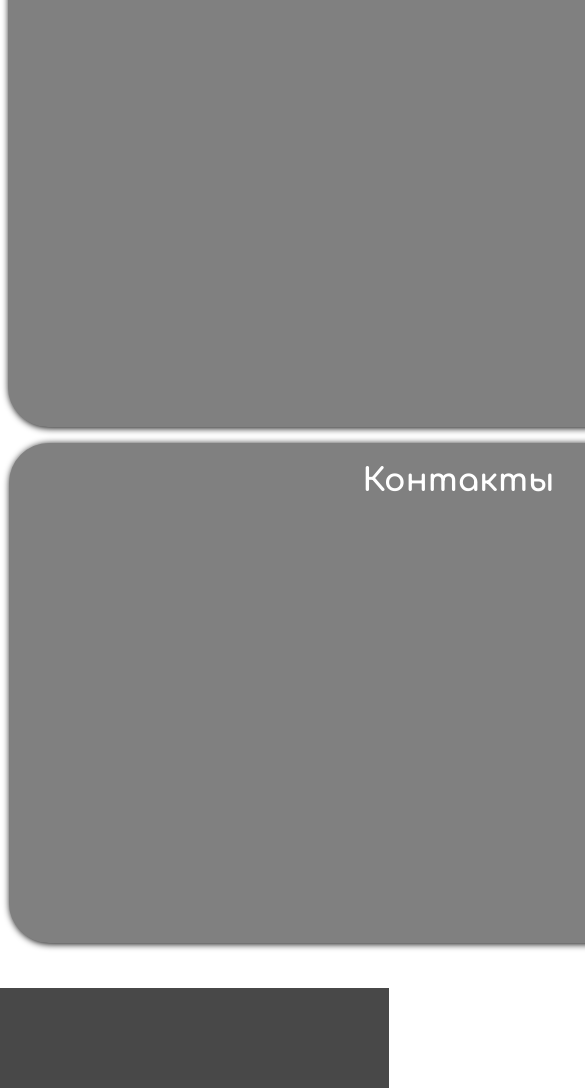
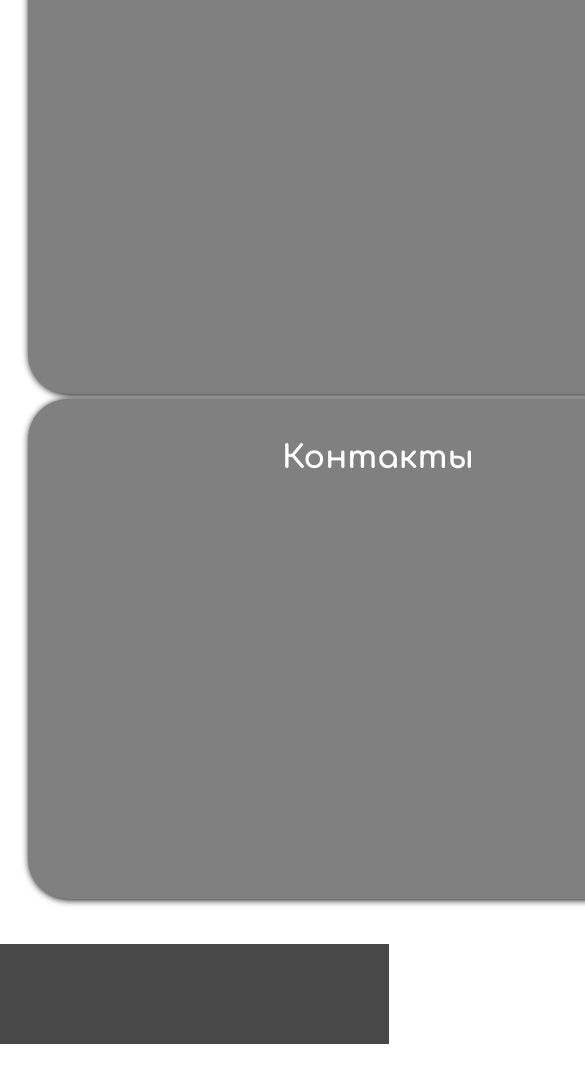
Before and after one commit to nikpro990/HTML_first_project, a plain HTML site: page landing.html in a window 390 px wide. Shown: the part 676-1764 px from the top of the page, 585 px wide, since content can reach past the window. After the commit the page ends 1720 px from the top, so only its background shows below. Drawn offline with Linux system fonts and the light colour scheme.

Commit message:
Update landing.html

```diff
--- a/landing.html
+++ b/landing.html
@@ -96,7 +96,17 @@
 
     @media(max-width: 768px){
       .information-2{
-        left: 0px;
+        display: flex;
+        width: 700px;
+        left: 20px;
+        justify-content: center;
+      }
+      .information-1{
+        display: flex;
+        margin-top: 10px;
+        width: 700px;
+        left: 20px;
+        justify-content: center;
       }
     }
 
```
